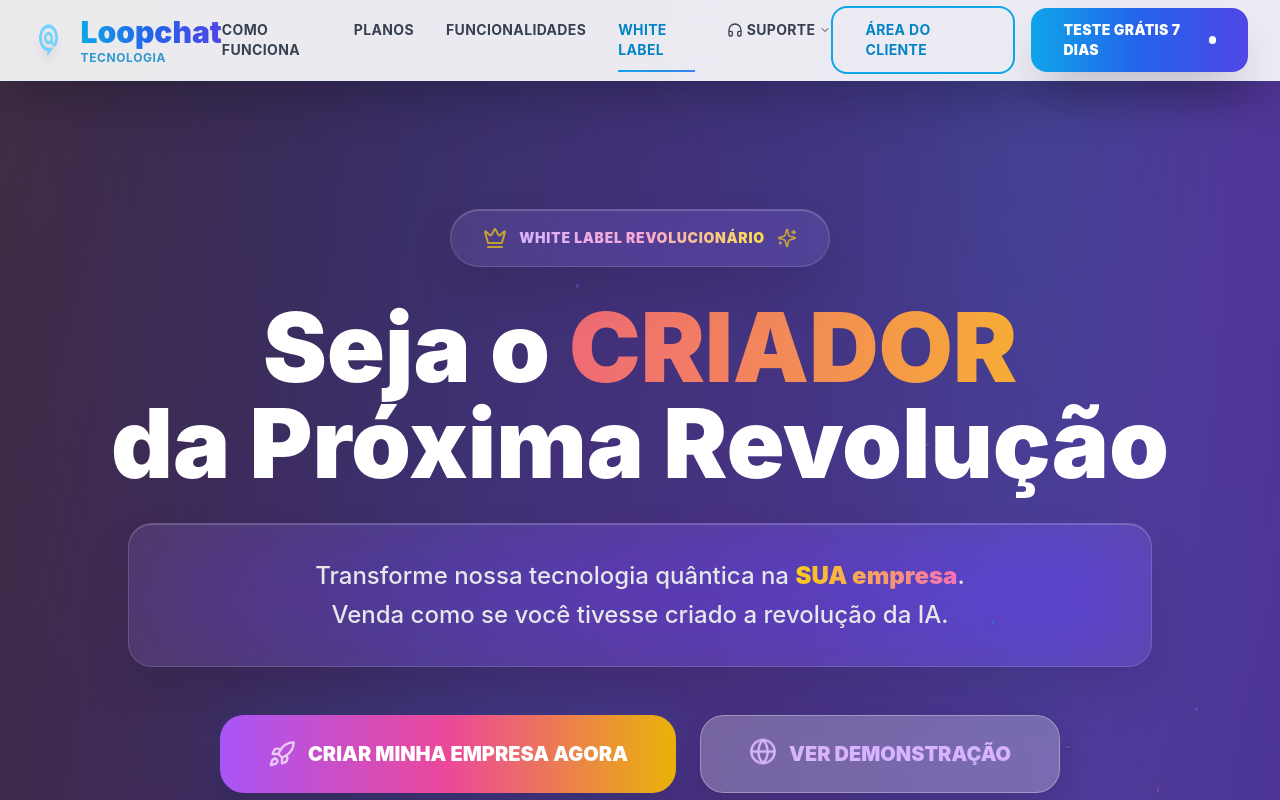
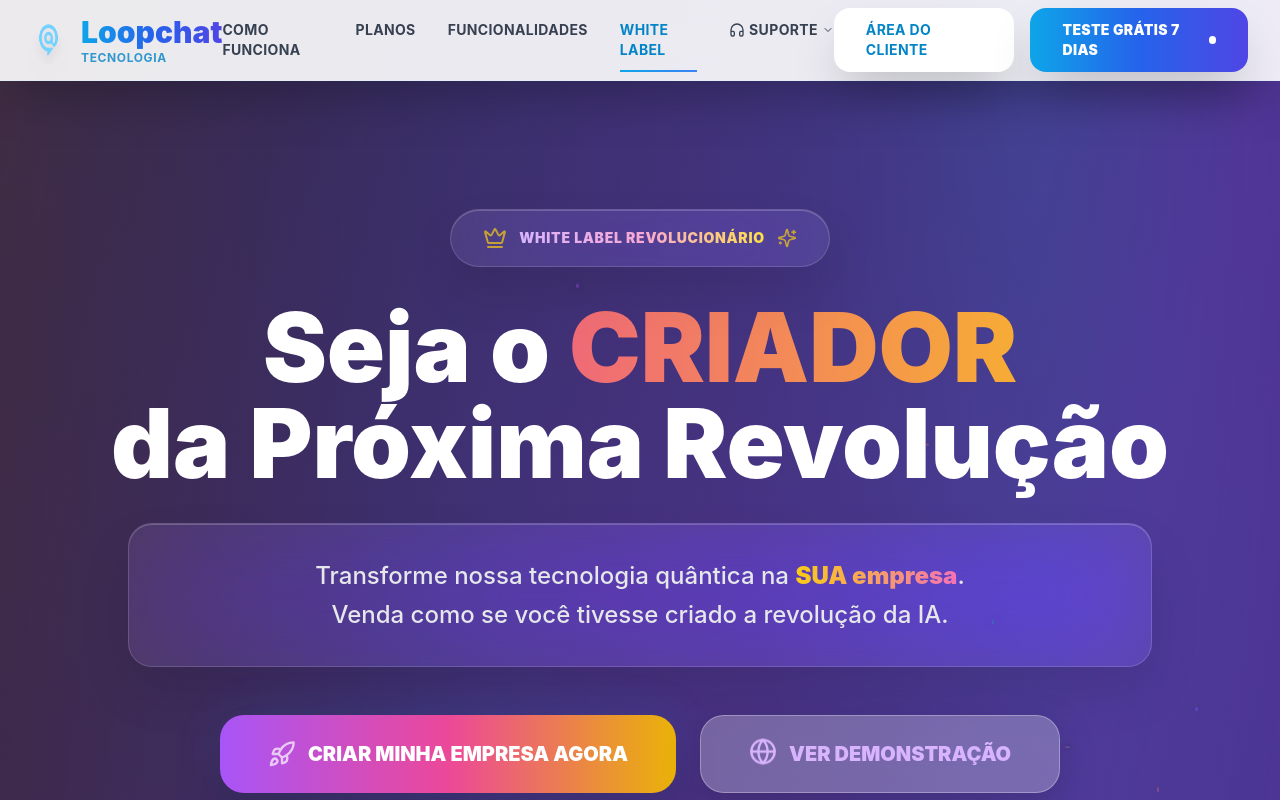
Before and after one commit to attgitmain/teste, a React (Vite) app in the folder landing/: page /white-label in a window 1280 px wide. Shown: the top 800 px of the page. Built offline with nearby package versions, Linux system fonts and the light colour scheme.

Commit message:
fix: align header CTA button style

```diff
--- a/landing/src/components/Header.tsx
+++ b/landing/src/components/Header.tsx
@@ -146,7 +146,7 @@ const Header = () => {
               href="https://app.atendesolucao.com/"
               target="_blank"
               rel="noopener noreferrer"
-              className="border-2 border-sky-500 text-sky-600 px-8 py-3 rounded-2xl font-bold text-sm tracking-wide hover:bg-sky-50 transition-all duration-300"
+              className="bg-white text-sky-600 px-8 py-3 rounded-2xl font-bold text-sm tracking-wide hover:bg-gray-100 transition-all duration-300 shadow-2xl transform hover:scale-105"
             >
               ÁREA DO CLIENTE
             </a>
@@ -215,7 +215,7 @@ const Header = () => {
                 href="https://app.atendesolucao.com/"
                 target="_blank"
                 rel="noopener noreferrer"
-                className="text-gray-700 hover:text-sky-600 font-bold py-4 px-6 rounded-2xl hover:bg-sky-50 transition-all text-center"
+                className="bg-white text-sky-600 font-bold py-4 px-6 rounded-2xl hover:bg-gray-100 transition-all text-center shadow-lg"
                 onClick={() => setIsMenuOpen(false)}
               >
                 ÁREA DO CLIENTE
```
